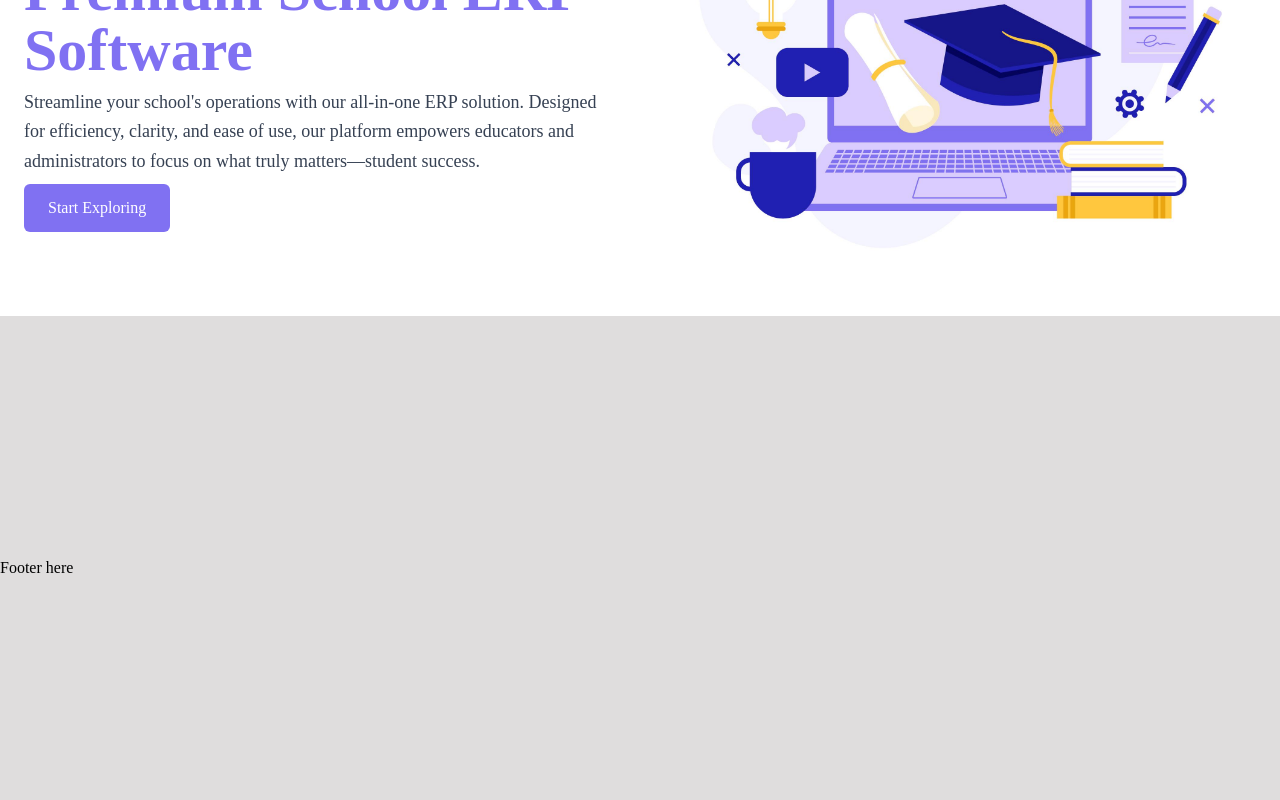
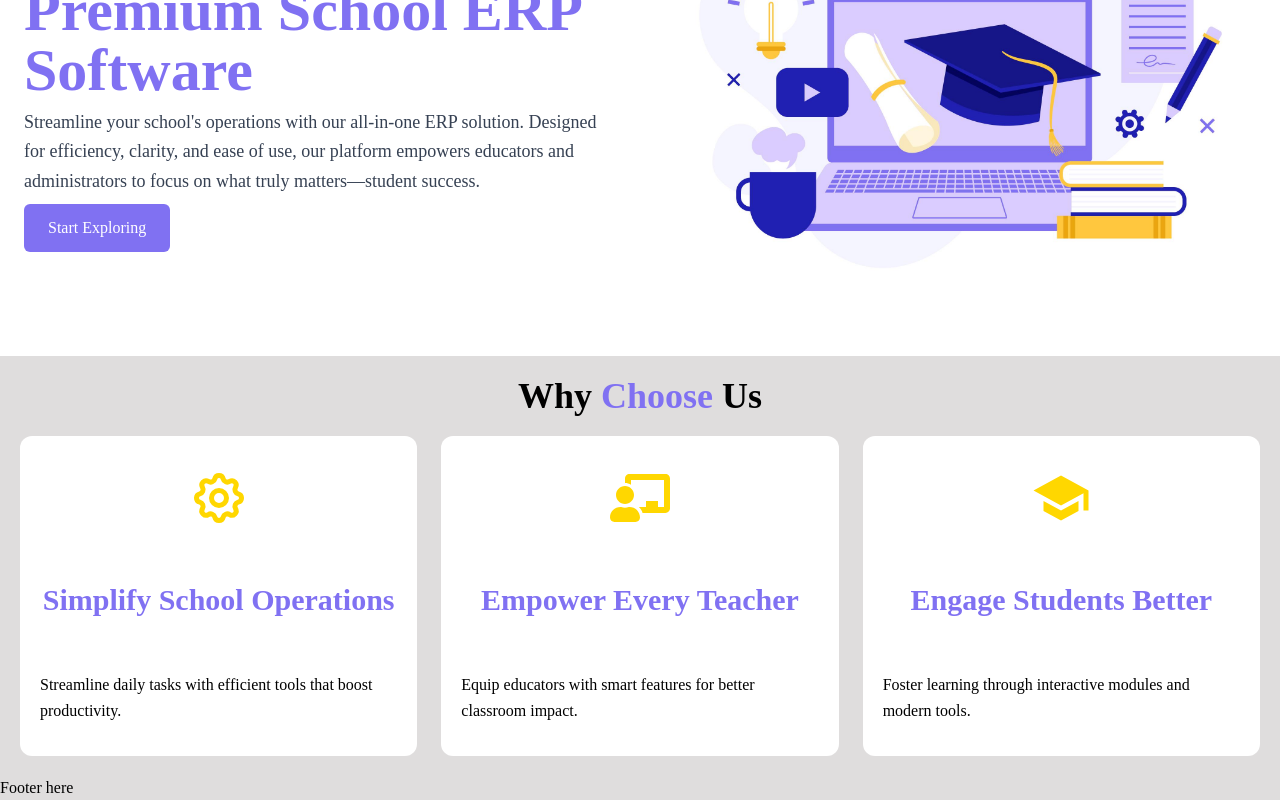
Before and after one commit to samuelmwangi729/school_system_frontend, a React (Vite) app: page / in a window 1280 px wide. Shown: the part 308-1108 px from the top of the page. Before the commit the page ends 888 px from the top, so only its background shows below. Built offline with nearby package versions, Linux system fonts and the light colour scheme.

Commit message:
Feature:completed the Why choose us section

```diff
--- a/src/components/pages/Home.tsx
+++ b/src/components/pages/Home.tsx
@@ -1,10 +1,12 @@
 import React from "react";
 import Hero from "../partials/Hero";
+import Why from "../partials/Why";
 
 const Home: React.FC = () => {
-  return <div>
+  return <section>
     <Hero/>
-  </div>;
+    <Why/>
+  </section>;
 };
 
 export default Home;
--- a/src/components/partials/Hero.tsx
+++ b/src/components/partials/Hero.tsx
@@ -4,7 +4,7 @@ import { Link } from 'react-router-dom';
 
 const Hero: React.FC = () => {
   return (
-    <section className="flex flex-col md:flex-row justify-between items-center md:gap-6 bg-white px-6 md:h-[70vh] py-10">
+    <section className="flex flex-col md:flex-row justify-between items-center md:gap-6 bg-white px-6 md:h-[75vh] py-10">
       {/* Text Section */}
       <div className="w-full md:w-1/2">
         <div className="flex flex-col md:gap-2 gap-2 max-w-xl">
--- /dev/null
+++ b/src/components/partials/Why.tsx
@@ -0,0 +1,53 @@
+import React from 'react'
+import { FaChalkboardTeacher } from 'react-icons/fa'
+import { HiOutlineCog } from 'react-icons/hi'
+import { MdSchool } from 'react-icons/md'
+
+const Why: React.FC = () => {
+    return (
+        <section className='container m-auto mt-5 mb-5'>
+            <div>
+                <h2 className='text-center font-bold text-4xl'>
+                    Why <span className='text-primary'>Choose</span> Us
+                </h2>
+                <div className='w-3/4 m-auto sm:mt-5 px-5 md:w-full  grid grid-cols-1 md:grid-cols-3  gap-6 text-center mt-5'>
+                    <div className='sm:h-[40vh] bg-white rounded-xl py-8 flex flex-col items-center justify-between'>
+                        <div>
+                            <HiOutlineCog size={60} className='text-secondary' />
+                        </div>
+                        <h2 className='text-primary font-bold my-2 text-4xl md:text-3xl'>
+                            Simplify School Operations
+                        </h2>
+                        <span className='leading-relaxed font-md text-left px-5'>
+                            Streamline daily tasks with efficient tools that boost productivity.
+                        </span>
+                    </div>
+                    <div className='sm:h-[40vh] bg-white rounded-xl py-8 flex flex-col items-center justify-between'>
+                        <div>
+                            <FaChalkboardTeacher size={60} className='text-secondary' />
+                        </div>
+                        <h2 className='text-primary font-bold my-2 text-4xl md:text-3xl'>
+                            Empower Every Teacher
+                        </h2>
+                        <span className='leading-relaxed font-md text-left px-5'>
+                            Equip educators with smart features for better classroom impact.
+                        </span>
+                    </div>
+                    <div className='sm:h-[40vh] bg-white rounded-xl py-8 flex flex-col items-center justify-between'>
+                        <div>
+                            <MdSchool size={60} className='text-secondary' />
+                        </div>
+                        <h2 className='text-primary font-bold my-2 text-4xl md:text-3xl'>
+                            Engage Students Better
+                        </h2>
+                        <span className='leading-relaxed font-md text-left px-5'>
+                            Foster learning through interactive modules and modern tools.
+                        </span>
+                    </div>
+                </div>
+            </div>
+        </section>
+    )
+}
+
+export default Why
--- a/src/index.css
+++ b/src/index.css
@@ -14,4 +14,10 @@ background-color: #DFDDDD;
     color: #DFDDDD;
     font-weight: bold;
 }
+.text-primary{
+     color: #8071F2;
+}
+.text-secondary{
+     color: gold;
+}
 @import 'tailwindcss'
```
